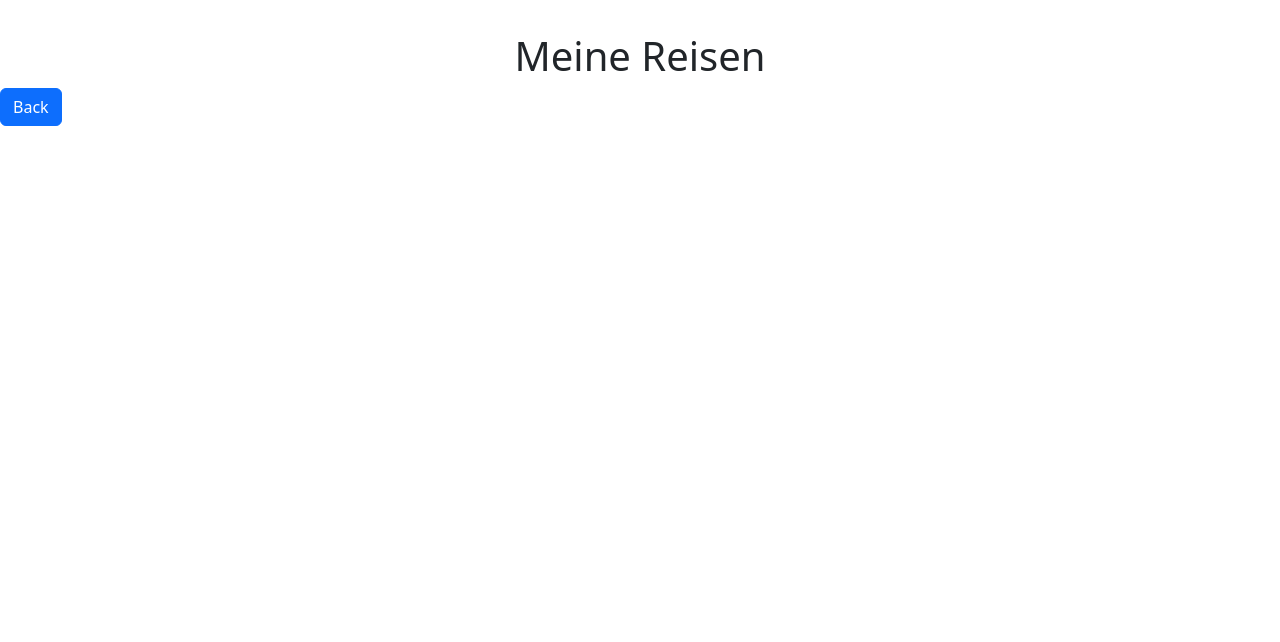
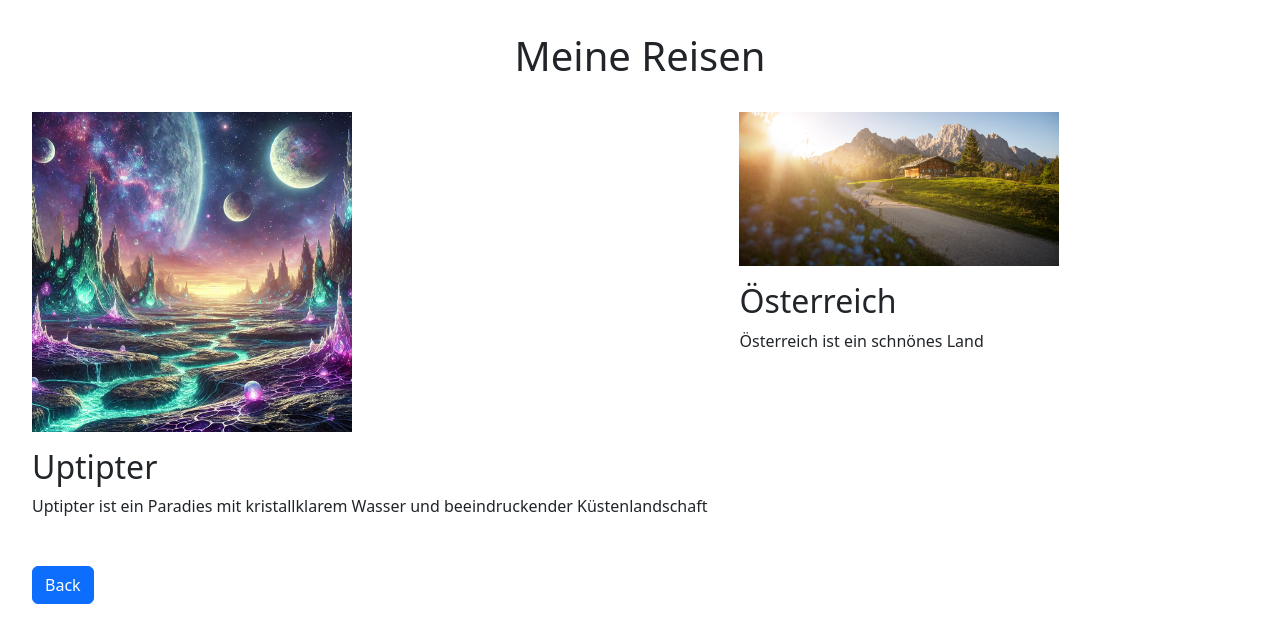
Before and after one commit to mahies/4ahitn_24, an Angular app: page /schoeffmann-meine-reisen in a window 1280 px wide. Shown: the top 642 px of the page. Built offline with nearby package versions, Linux system fonts and the light colour scheme.

Commit message:
AP-9 AP-11

```diff
--- a/src/app/schoeffmann/meine-reisen/meine-reisen.component.html
+++ b/src/app/schoeffmann/meine-reisen/meine-reisen.component.html
@@ -1,2 +1,16 @@
 <h1>Meine Reisen</h1>
-<a routerLink="/schoeffmann" routerLinkActive="active" class="btn btn-primary">Back</a>
+
+<div class="flex">
+    <div class="tripbox">
+        <img [src]="uptipterimg"  alt="Uptipter Image">
+      <h2>Uptipter</h2>
+      <p>{{uptipter}}</p>
+    </div>
+    <div class="tripbox">
+        <img [src]="oesterreichimg"  alt="Österreich Image">
+      <h2>Österreich</h2>
+      <p>{{oesterreich}}</p>
+    </div>
+</div>
+
+<a routerLink="/schoeffmann" routerLinkActive="active" class="btn btn-primary myLink">Back</a>
--- a/src/app/schoeffmann/meine-reisen/meine-reisen.component.scss
+++ b/src/app/schoeffmann/meine-reisen/meine-reisen.component.scss
@@ -2,3 +2,21 @@ h1 {
     margin-top: 2rem;
     text-align: center;
 }
+
+.flex {
+    display: flex;
+    margin: 1rem;
+}
+
+.tripbox {
+    margin: 1rem;
+}
+
+img {
+    width: 20rem;
+    margin-bottom: 1rem;
+}
+
+.myLink {
+    margin-left: 2rem;
+}
--- a/src/app/schoeffmann/meine-reisen/meine-reisen.component.ts
+++ b/src/app/schoeffmann/meine-reisen/meine-reisen.component.ts
@@ -8,5 +8,10 @@ import {RouterLink, RouterLinkActive} from '@angular/router';
   styleUrl: './meine-reisen.component.scss'
 })
 export class MeineReisenComponent {
+uptipter:String="Uptipter ist ein Paradies mit kristallklarem Wasser und beeindruckender Küstenlandschaft";
+oesterreich:String="Österreich ist ein schnönes Land";
+
+uptipterimg: string = "assets-SCHOEFFMANN/uptipter.webp";
+oesterreichimg: string = "assets-SCHOEFFMANN/oesterreich.png";
 
 }
```
Also changed, not shown: public/assets-SCHOEFFMANN/oesterreich.png (added), public/assets-SCHOEFFMANN/uptipter.webp (added).
